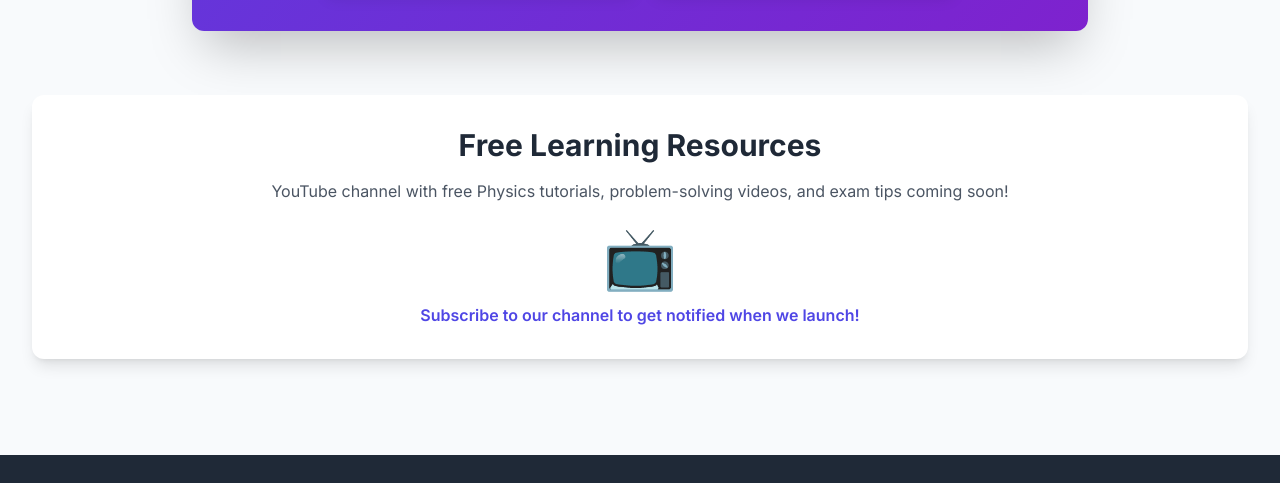
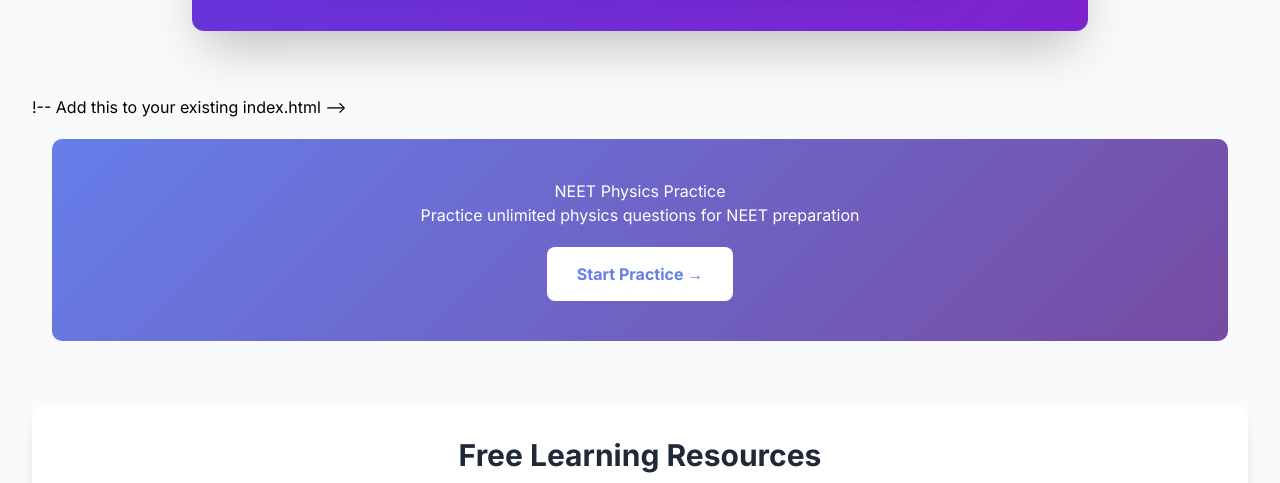
Before and after one commit to jayatuition/Aidu24x7, a plain HTML site: page index.html in a window 1280 px wide. Shown: the part 4340-4823 px from the top of the page. Drawn offline with nearby package versions, Linux system fonts and the light colour scheme.

Commit message:
Add NEET Physics quiz section to index.html
Added a new quiz section for NEET Physics practice with styling.

```diff
--- a/index.html
+++ b/index.html
@@ -379,6 +379,41 @@
                 </div>
             </section>
 
+            !-- Add this to your existing index.html -->
+<section class="quiz-section">
+    <h2>NEET Physics Practice</h2>
+    <p>Practice unlimited physics questions for NEET preparation</p>
+    <a href="physics-quiz.html" class="quiz-button">Start Practice →</a>
+</section>
+
+<style>
+.quiz-section {
+    background: linear-gradient(135deg, #667eea 0%, #764ba2 100%);
+    color: white;
+    padding: 40px;
+    text-align: center;
+    border-radius: 10px;
+    margin: 20px;
+}
+
+.quiz-button {
+    display: inline-block;
+    background: white;
+    color: #667eea;
+    padding: 15px 30px;
+    text-decoration: none;
+    border-radius: 8px;
+    font-weight: bold;
+    margin-top: 20px;
+    transition: transform 0.3s;
+}
+
+.quiz-button:hover {
+    transform: translateY(-2px);
+    box-shadow: 0 5px 15px rgba(0,0,0,0.2);
+}
+</style>
+
             <!-- YouTube Resources Section (Placeholder) -->
             <section class="mt-16 bg-white p-8 rounded-xl shadow-lg text-center">
                 <h3 class="text-3xl font-bold text-gray-800 mb-4">Free Learning Resources</h3>
```
